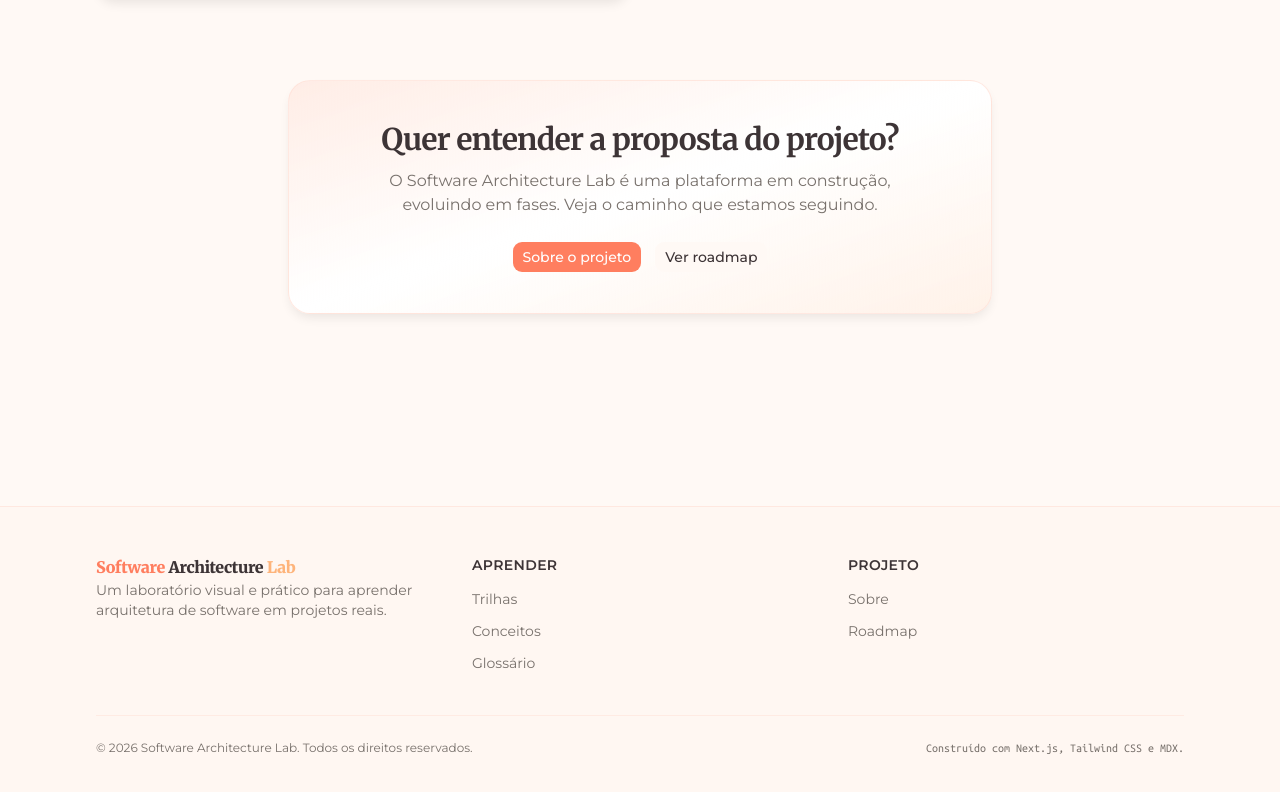
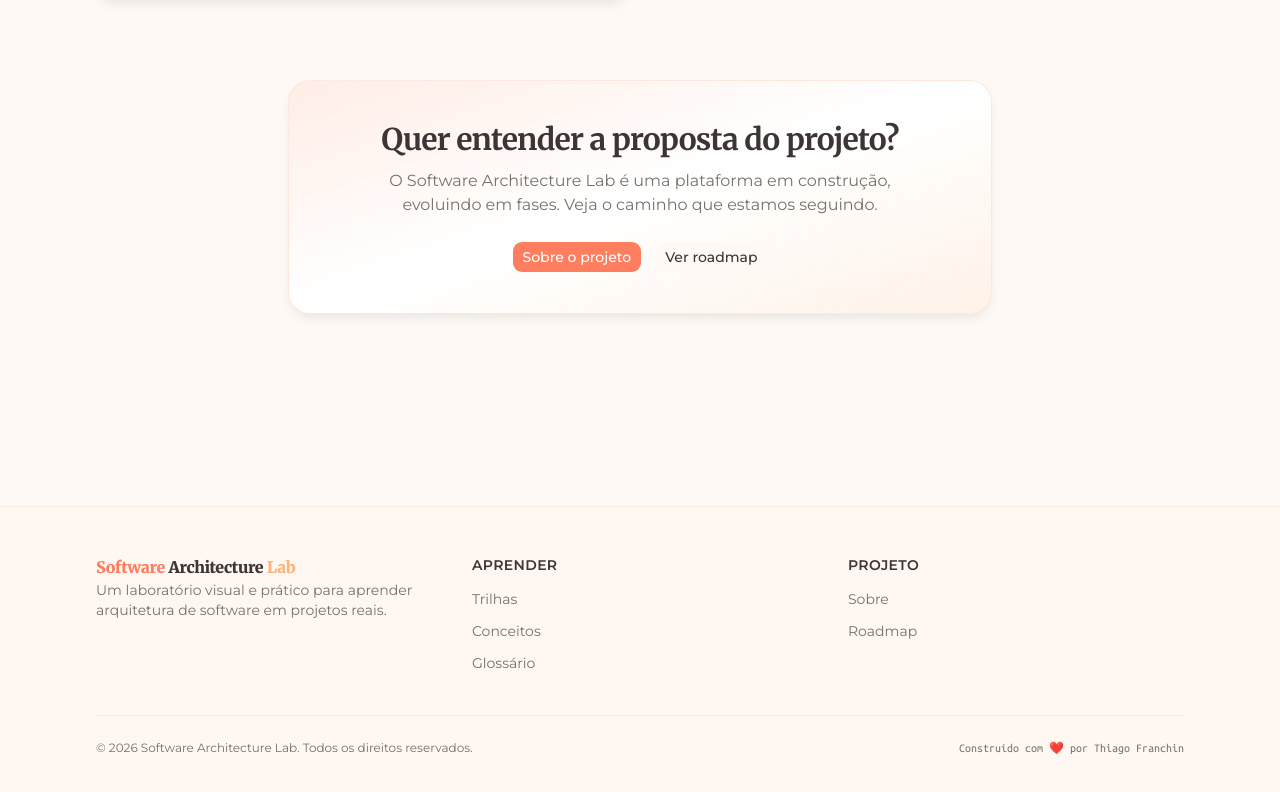
Before and after one commit to thiagofranchin/software-architecture-lab, a Next.js app: page / in a window 1280 px wide. Shown: the part 2638-3430 px from the top of the page. Built offline with nearby package versions, Linux system fonts and the light colour scheme; no server answers.

Commit message:
Update footer text

```diff
--- a/src/components/layout/site-footer.tsx
+++ b/src/components/layout/site-footer.tsx
@@ -60,7 +60,7 @@ export function SiteFooter() {
         <div className="mt-10 flex flex-col gap-2 border-t border-border/50 pt-6 text-xs text-muted-foreground sm:flex-row sm:items-center sm:justify-between">
           <p>© {year} Software Architecture Lab. Todos os direitos reservados.</p>
           <p className="font-mono">
-            Construído com Next.js, Tailwind CSS e MDX.
+            Construído com ❤️ por Thiago Franchin
           </p>
         </div>
       </PageContainer>
```
